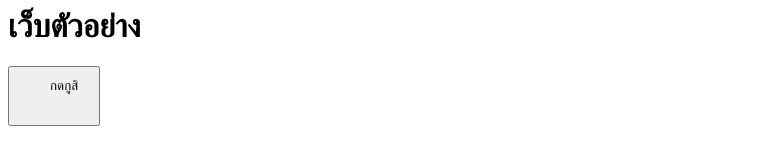
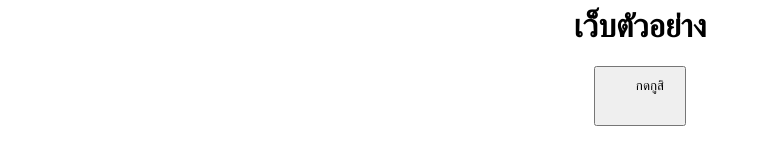
Before and after one commit to bunnarot009/bunnarot-game, a plain HTML site: page index.html in a window 1280 px wide. Shown: the whole page, without its empty margins (0-761 px from the left). Drawn offline with Linux system fonts and the light colour scheme.

Commit message:
Update index.html

```diff
--- a/index.html
+++ b/index.html
@@ -2,7 +2,7 @@
 <head>
 <style>
      body {
-         text-algn: center;
+         text-align: center;
          font-family: Arial;
      }
 
```
